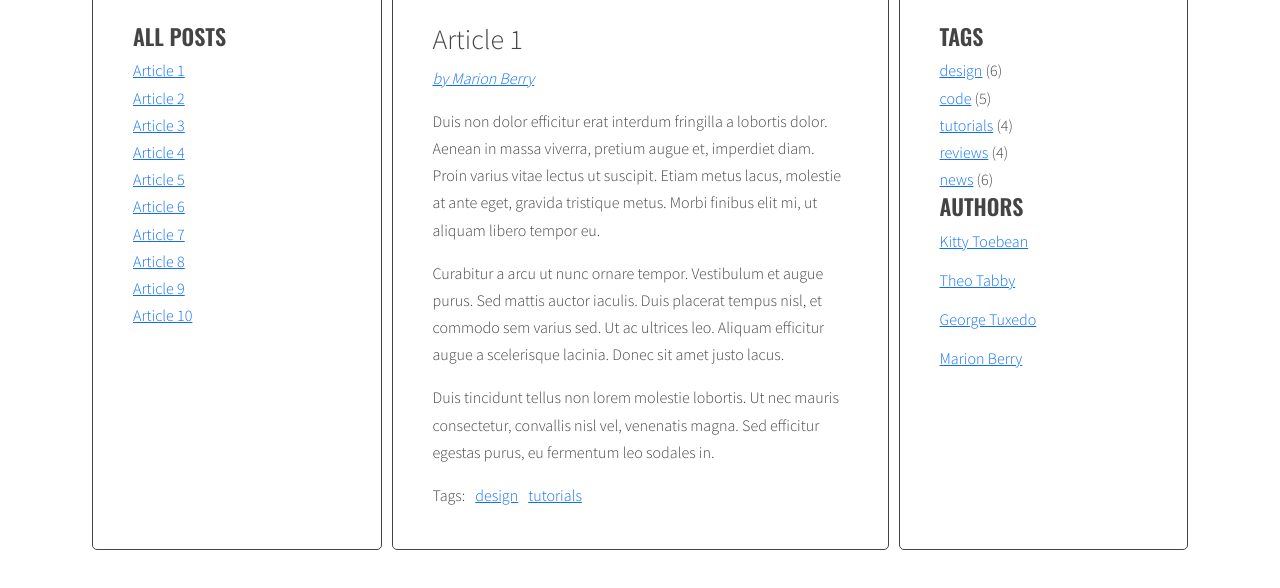
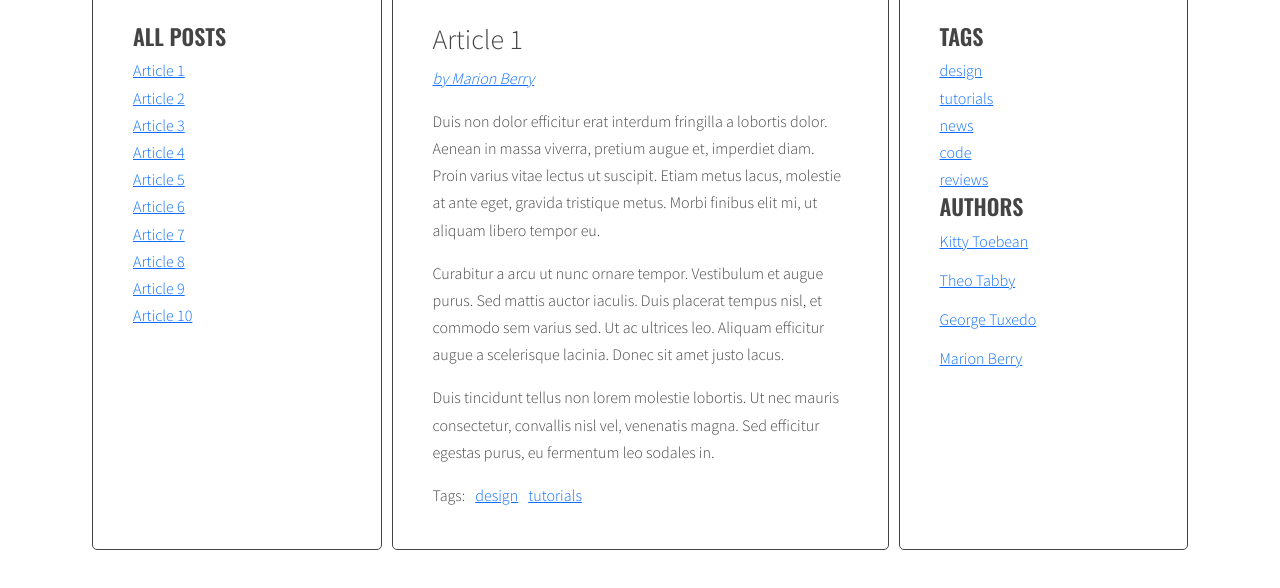
Before and after one commit to kaczmarczyk-koza/javascript-blog, a website: page index.html in a window 1280 px wide. Shown: the part 130-718 px from the top of the page. Drawn offline with nearby package versions, Linux system fonts and the light colour scheme; files that its build step writes are made by us from their sources.

Commit message:
Add list all tags

```diff
--- a/index.html
+++ b/index.html
@@ -161,11 +161,6 @@
                 <aside class="sidebar">
                 <h2 class="section-title">Tags</h2>
                 <ul class="list tags">
-                    <li><a href="#">design</a> <span>(6)</span></li>
-                    <li><a href="#">code</a> <span>(5)</span></li>
-                    <li><a href="#">tutorials</a> <span>(4)</span></li>
-                    <li><a href="#">reviews</a> <span>(4)</span></li>
-                    <li><a href="#">news</a> <span>(6)</span></li>
                 </ul>
                 <h2 class="section-title">Authors</h2>
                 <ul class="list authors">
--- a/js/script.js
+++ b/js/script.js
@@ -42,7 +42,8 @@ const optArticleSelector = '.post',
 optTitleSelector = '.post-title',
 optTitleListSelector = '.titles',
 optArticleTagsSelector = '.post-tags .list',
-optArticleAuthorSelector = '.post-author';
+optArticleAuthorSelector = '.post-author',
+optTagsListSelector = ' .list.tags';
 
 function generateTitleLinks(customSelector = '') {
   console.log('Title was clicked!');
@@ -89,6 +90,10 @@ generateTitleLinks();
 
 function generateTags(){
   console.log('Generate Tag')
+
+  /* [NEW] create a new variable allTags with an empty array */
+  let allTags = [];
+
   /* find all articles */
   const articles = document.querySelectorAll(optArticleSelector);
   console.log(articles);
@@ -123,6 +128,12 @@ function generateTags(){
       html = html + linkHTML;
       console.log(html);
 
+      /* [NEW] check if this link is NOT already in allTags */
+      if(allTags.indexOf(linkHTML) == -1){
+        /* [NEW] add generated code to allTags array */
+        allTags.push(linkHTML);
+      }
+
     /* END LOOP: for each tag */
     }
 
@@ -132,6 +143,12 @@ function generateTags(){
 
   /* END LOOP: for every article: */
   }
+
+  /* [NEW] find list of tags in right column */
+  const tagList = document.querySelector(optTagsListSelector);
+
+  /* [NEW] add html from allTags to tagList */
+  tagList.innerHTML = allTags.join(' ');
 }
 
 generateTags();
```
